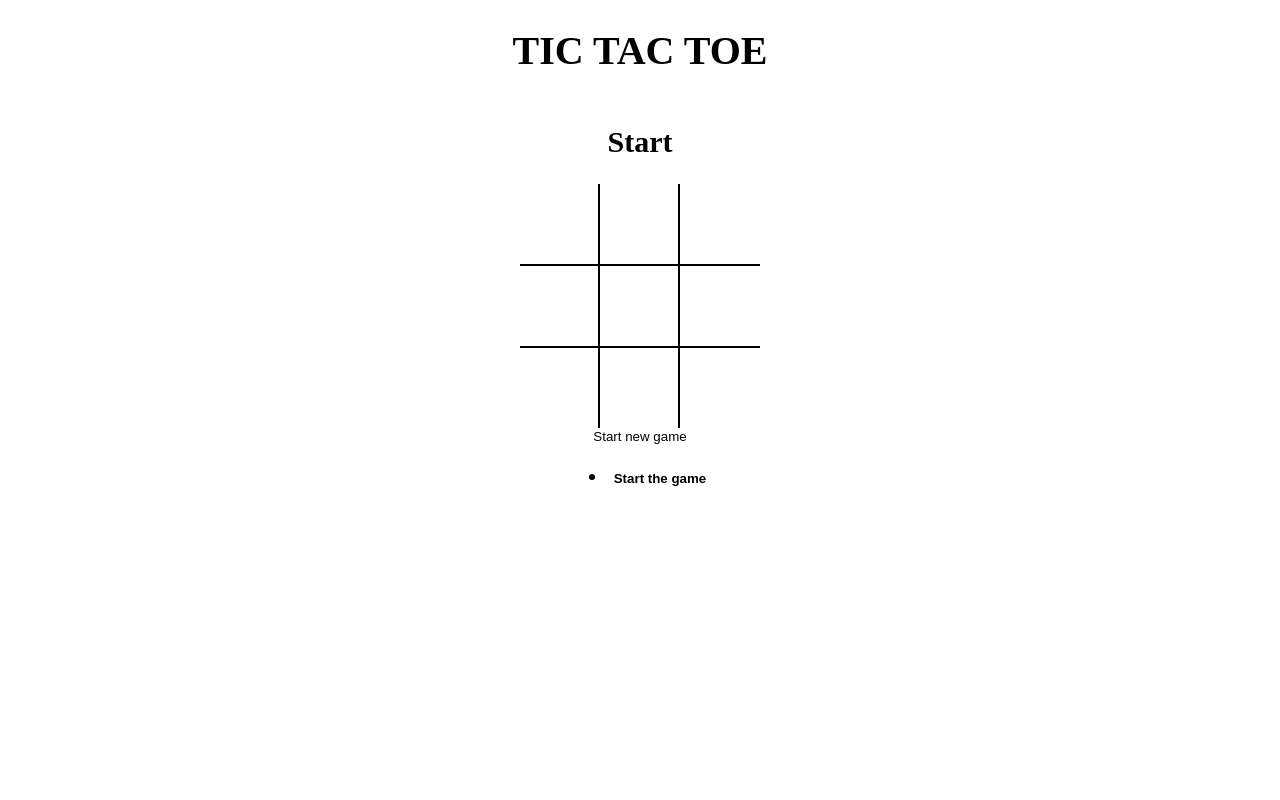
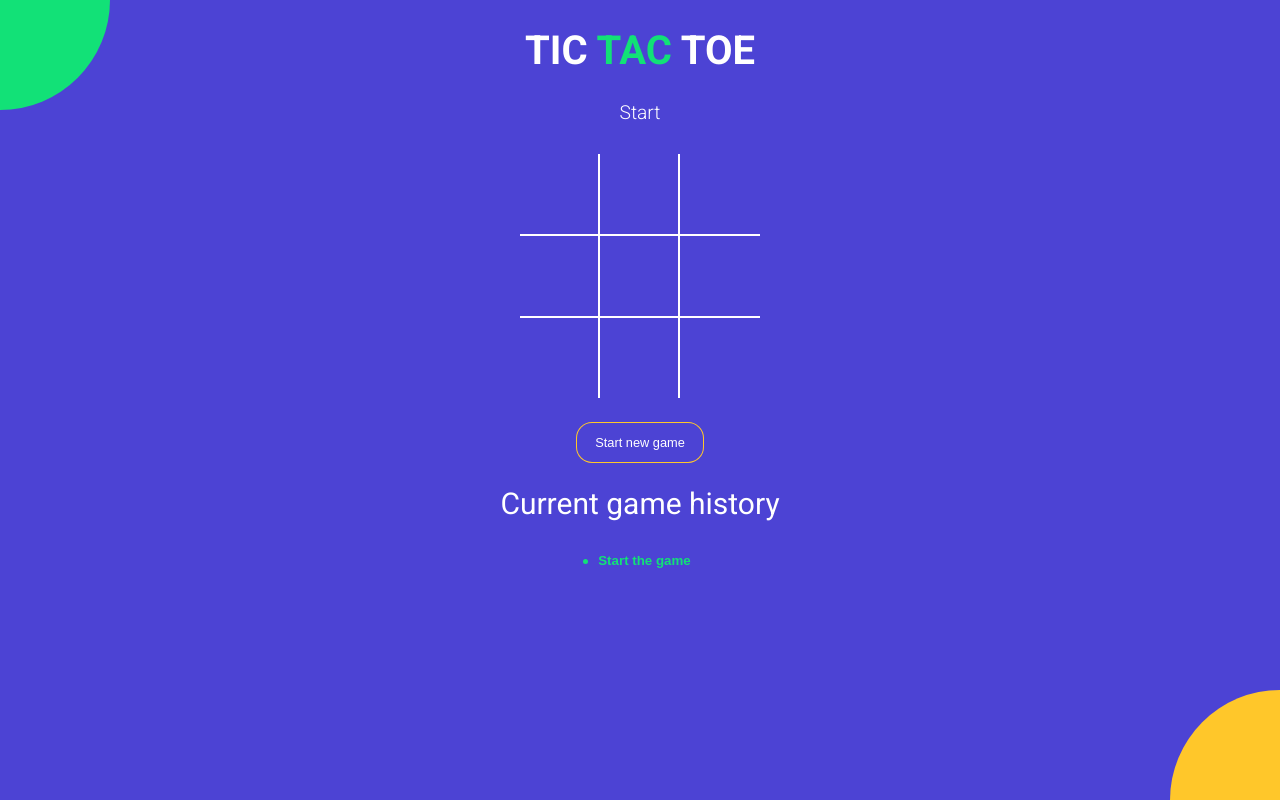
Before and after one commit to Naman-gaur7316/react-box-office-app, a React (Vite) app in the folder tictactoe/: page / in a window 1280 px wide. Built offline with nearby package versions, Linux system fonts and the light colour scheme.

Commit message:
styled the entire app

```diff
--- a/tictactoe/index.html
+++ b/tictactoe/index.html
@@ -1,10 +1,19 @@
 <!DOCTYPE html>
 <html>
+
 <head>
-    <title>React Vite Micro App</title>
+  <meta charset="UTF-8" />
+  <meta name="viewport" content="width=device-width, initial-scale=1.0" />
+  <meta http-equiv="X-UA-Compatible" content="ie=edge" />
+  <link href="https://fonts.googleapis.com/css?family=Roboto:300,400,700&display=swap" rel="stylesheet" />
+  <link rel="shortcut icon" href="images/tic-tac-toe.png" type="image/x-icon">
+  <title>TIC TAC TOE</title>
+
 </head>
+
 <body>
   <div id="root"></div>
   <script type="module" src="./src/index.jsx"></script>
 </body>
+
 </html>
--- a/tictactoe/src/App.jsx
+++ b/tictactoe/src/App.jsx
@@ -64,14 +64,16 @@
 
   return (
     <div className="app">
-      <h1>TIC TAC TOE</h1>
+      <h1>TIC <span className='text-green'>TAC</span> TOE</h1>
       {/* <h2>{ message }</h2> */}
       <TieMessage winner={winner} current={current} initialCount={initialCount} />
       <Board board={current.board} handleSquareClick={handleSquareClick} winningPattern={winningPattern} />
-      <button type='button' onClick={resetGame}>
+      <button type='button' onClick={resetGame} className={`btn-reset ${winner? 'active' : ''}`}>
         Start new game
       </button>
+      <h2 style={{fontWeight: 'normal'}}>Current game history</h2>
       <History history={history} goBack={ goBack } currentMove={ currentMove } />
+      <div className='bg-balls' />
     </div>
   );
 };
--- a/tictactoe/src/components/History.jsx
+++ b/tictactoe/src/components/History.jsx
@@ -3,12 +3,15 @@
 
 const History = ({ history, goBack, currentMove }) => {
   return (
-    <ul>
+
+    <div className='history-wrapper'>
+        <ul className='history'>
         {
             history.map((_, index) => {
                 return (
                     <li key={index}>
                         <button
+                        className={`btn-move  ${index === currentMove?'active' : ''}`}
                         style={ {
                             fontWeight: index === currentMove? 'bold' : 'normal',
                             // fontFamily: index === currentMove?
@@ -18,13 +21,14 @@
                             goBack(index)
                         }}
                         >
-                            { index === 0? 'Start the game':`Go to move ${index}`  }
+                            { index === 0? 'Start the game':`Go to move #${index}`  }
                         </button>
                     </li>
                 )
             })
         }
     </ul>
+    </div>
   )
 }
 
--- a/tictactoe/src/components/Square.jsx
+++ b/tictactoe/src/components/Square.jsx
@@ -6,13 +6,11 @@
 const Square = ({ value, onClick, isWinPosition }) => {
   return (
     <button type="button"
-    className='square'
     onClick={onClick}
+    className={`square ${isWinPosition? 'winning' : ''} ${value === 'X'? 'text-green' : 'text-orange'}`}
     style={
       {
         fontWeight: isWinPosition? 'bold': 'normal',
-        color: isWinPosition? 'orangered' : 'black',
-        transition: 'all 0.5s'
       }
     }>
       {value}
--- a/tictactoe/src/components/TieMessage.jsx
+++ b/tictactoe/src/components/TieMessage.jsx
@@ -26,11 +26,11 @@
     }
 
   return (
-    <h2>
+    <div className='status-message'>
         {
             printMessage()
         }
-    </h2>
+    </div>
   )
 }
 
--- a/tictactoe/src/components/styles/root.scss
+++ b/tictactoe/src/components/styles/root.scss
@@ -1,11 +1,14 @@
+$green: #12e177;
+$orange: #ffc72a;
+$blue: #4c43d4;
+
 body {
+  font-family: 'Roboto', sans-serif;
+  background-color: $blue;
+  color: #fff;
   padding: 0;
   margin: 0;
 }
-
-// html {
-//   font-size: 10px;
-// }
 
 button {
   background: none;
@@ -23,18 +26,83 @@
   align-items: center;
 }
 
+.text-green {
+  color: $green;
+}
+
+.text-orange {
+  color: $orange;
+}
+
+.history-wrapper {
+  width: 300px;
+  text-align: center;
+  margin-bottom: 20px;
+  .history {
+    display: inline-block;
+    padding: 0;
+    margin: 0;
+    li {
+      list-style: none;
+      text-align: left;
+      &:before {
+        content: '';
+        border-radius: 50%;
+        display: inline-block;
+        height: 5px;
+        width: 5px;
+        background-color: $green;
+        margin-right: 4px;
+        margin-bottom: 1px;
+      }
+
+      .btn-move {
+    	  color: #fff;
+        &.active {
+          font-weight: bolder;
+          color: $green;
+        }
+      }
+    }
+  }
+}
+
+.status-message {
+	margin-bottom: 30px;
+	font-size: 1.2rem;
+	font-weight: lighter;
+	span {
+	  font-weight: normal;
+	}
+}
+
+.btn-reset {
+  font-size: 0.8rem;
+  color: #fff;
+  border-radius: 15px;
+  padding: 12px 18px;
+  margin-top: 25px;
+  transition: all 0.2s;
+  background-color: $blue;
+  box-shadow: 0px 0px 0px 1px $orange;
+  &.active {
+    background-color: $orange;
+    box-shadow: none;
+  }
+}
+
 .board {
   .board-row {
     display: flex;
     flex-direction: row;
-      border-bottom: 2px solid #000;
+    border-bottom: 2px solid #fff;
     &:last-child {
       border-bottom: none;
     }
     .square {
       width: 80px;
       height: 80px;
-        border-right: 2px solid #000;
+      border-right: 2px solid #fff;
       font-size: 2.5rem;
       padding: 0;
       overflow: hidden;
@@ -42,6 +110,63 @@
       &:last-child {
         border-right: none;
       }
+      &.winning {
+			  animation: scaleText 1.4s infinite;
+			  @keyframes scaleText {
+			    0% {
+			      transform: 2.5rem;
+			    }
+			    50% {
+			      font-size: 3.5rem;
+			    }
+			    100% {
+			      font-size: 2.5rem;
 			    }
 			  }
 			}
+    }
+  }
+}
+
+.bg-balls {
+  position: fixed;
+  top: 0;
+  left: 0;
+  right: 0;
+  bottom: 0;
+  min-width: 100%;
+  z-index: -1;
+
+  &:before,
+  &:after {
+    content: '';
+    position: absolute;
+    width: 150px;
+    height: 150px;
+    border-radius: 50%;
+  }
+
+  &:before {
+    background-color: $orange;
+    right: -75px;
+    bottom: -75px;
+    @media screen and (min-width: 476px) {
+      width: 220px;
+      height: 220px;
+      right: -110px;
+      bottom: -110px;
+    }
+  }
+
+  &:after {
+    background-color: $green;
+    top: -75px;
+    left: -75px;
+    @media screen and (min-width: 476px) {
+      width: 220px;
+      height: 220px;
+      top: -110px;
+      left: -110px;
+    }
+  }
+}
```
Also changed, not shown: tictactoe/images/tic-tac-toe.png (added). Lines whose indentation alone changed are shown as unchanged.
